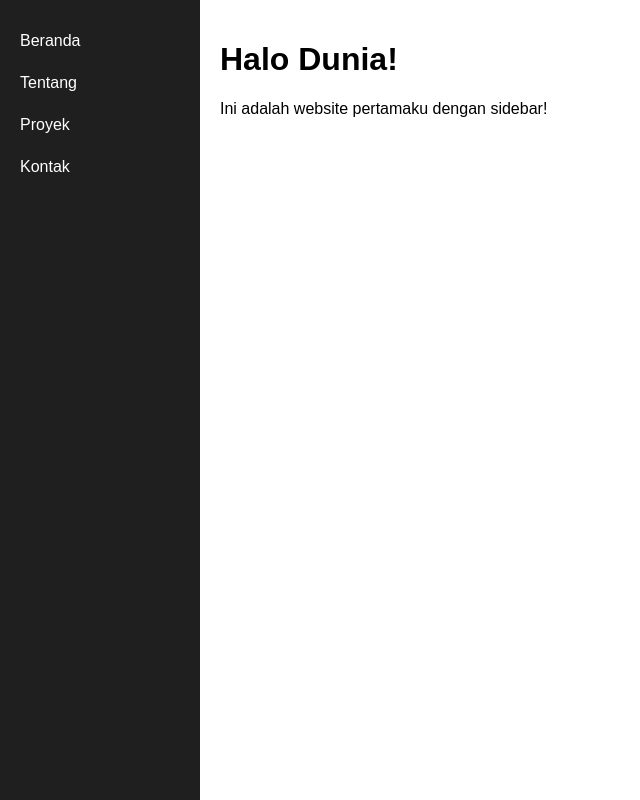
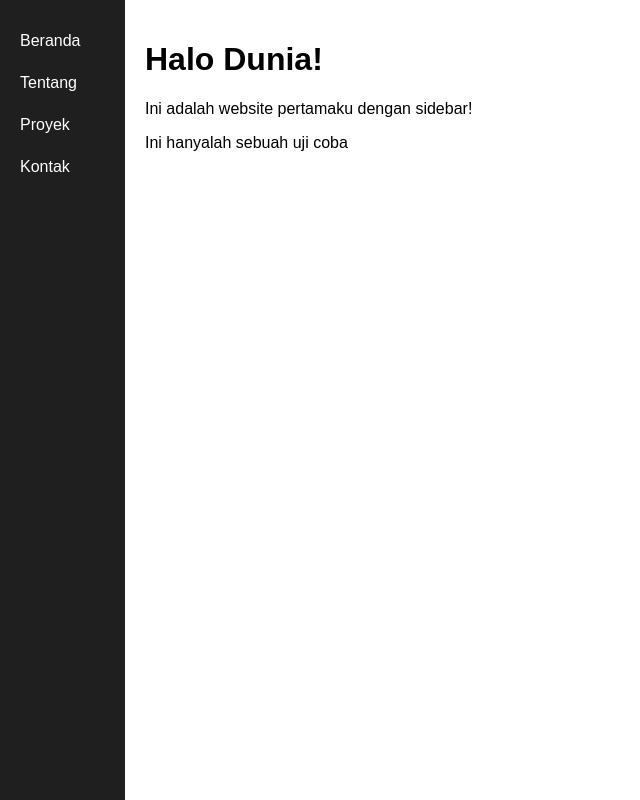
Before and after one commit to codename-001/codename-001, a plain HTML site: page index.html in a window 1280 px wide. Shown: the whole page, without its empty margins (0-640 px from the left). Drawn offline with Linux system fonts and the light colour scheme.

Commit message:
Update index.html

```diff
--- a/index.html
+++ b/index.html
@@ -11,7 +11,7 @@
     }
 
     .sidebar {
-      width: 200px;
+      width: 125px;
       background-color: #1f1f1f;
       height: 100vh;
       color: white;
@@ -36,7 +36,7 @@
     }
 
     .content {
-      margin-left: 200px;
+      margin-left: 125px;
       padding: 20px;
       transition: margin-left 0.3s ease;
     }
@@ -74,7 +74,7 @@
       }
 
       .content.shifted {
-        margin-left: 200px;
+        margin-left: 125px;
       }
     }
   </style>
@@ -92,6 +92,7 @@
   <div class="content" id="content">
     <h1>Halo Dunia!</h1>
     <p>Ini adalah website pertamaku dengan sidebar!</p>
+    <p>Ini hanyalah sebuah uji coba</p>
   </div>
 
   <script>
```
